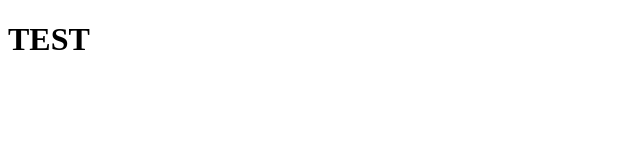
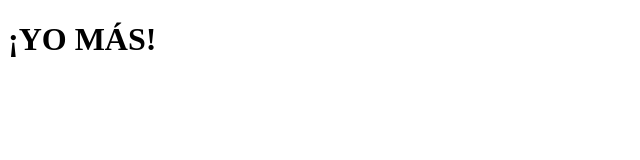
Before and after one commit to DEvalen200/Portfolio, a plain HTML site: page index.html in a window 1280 px wide. Shown: the whole page, without its empty margins (0-640 px from the left). Drawn offline with Linux system fonts and the light colour scheme.

Commit message:
Update index.html

```diff
--- a/index.html
+++ b/index.html
@@ -9,7 +9,7 @@
 </head>
 
 <body>
-    <h1>TEST</h1>
+    <h1>¡YO MÁS!</h1>
 </body>
 
 </html>
```
